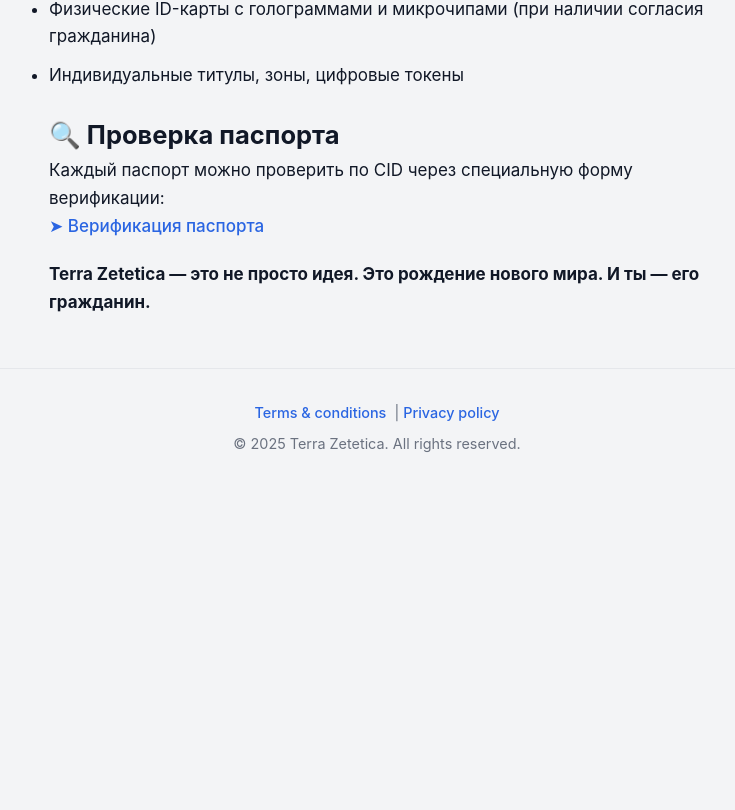
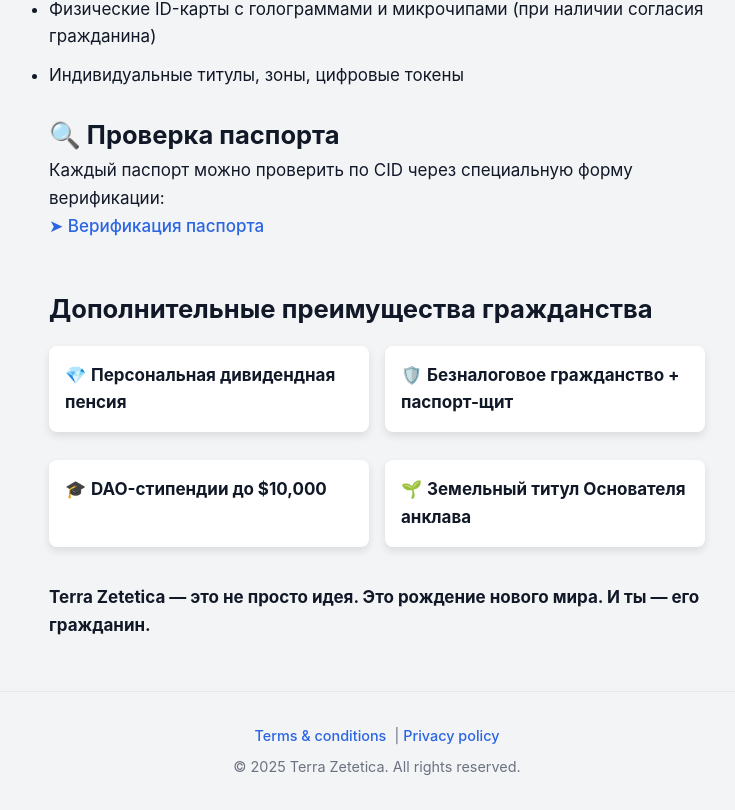
Before and after one commit to kardinalmarkov/terra-zetetica, a Next.js app: page /apply in a window 1280 px wide. Shown: the part 1220-2030 px from the top of the page, without its empty margins (263-998 px from the left). Before the commit the page ends 1707 px from the top, so only its background shows below. Built offline with nearby package versions, Linux system fonts and the light colour scheme.

Commit message:
Update apply.js

```diff
--- a/pages/apply.js
+++ b/pages/apply.js
@@ -52,6 +52,25 @@ export default function Apply() {
           ➤ Верификация паспорта
         </a>
       </p>
+      <section style={{ marginTop: '3rem' }}>
+        <h2 style={{ fontSize: '1.6rem', fontWeight: 'bold', marginBottom: '1rem' }}>
+          Дополнительные преимущества гражданства
+        </h2>
+        <ul style={{ listStyle: 'none', padding: 0, display: 'grid', gridTemplateColumns: 'repeat(auto-fit, minmax(240px, 1fr))', gap: '1rem' }}>
+          <li style={{ padding: '1rem', background: '#fff', borderRadius: '8px', boxShadow: '0 4px 8px rgba(0,0,0,0.1)' }}>
+            💎 <strong>Персональная дивидендная пенсия</strong>
+          </li>
+          <li style={{ padding: '1rem', background: '#fff', borderRadius: '8px', boxShadow: '0 4px 8px rgba(0,0,0,0.1)' }}>
+            🛡️ <strong>Безналоговое гражданство + паспорт-щит</strong>
+          </li>
+          <li style={{ padding: '1rem', background: '#fff', borderRadius: '8px', boxShadow: '0 4px 8px rgba(0,0,0,0.1)' }}>
+            🎓 <strong>DAO-стипендии до $10,000</strong>
+          </li>
+          <li style={{ padding: '1rem', background: '#fff', borderRadius: '8px', boxShadow: '0 4px 8px rgba(0,0,0,0.1)' }}>
+            🌱 <strong>Земельный титул Основателя анклава</strong>
+          </li>
+        </ul>
+      </section>
 
       <p><strong>Terra Zetetica — это не просто идея. Это рождение нового мира. И ты — его гражданин.</strong></p>
     </main>
```
